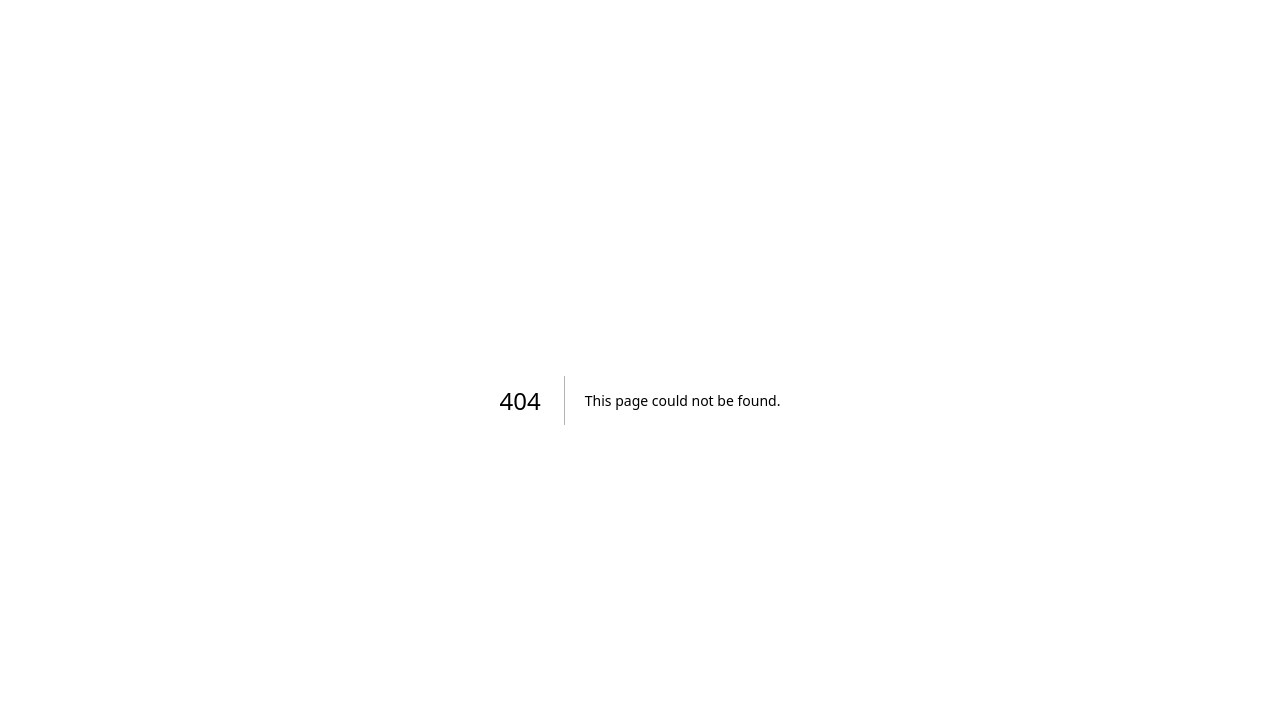
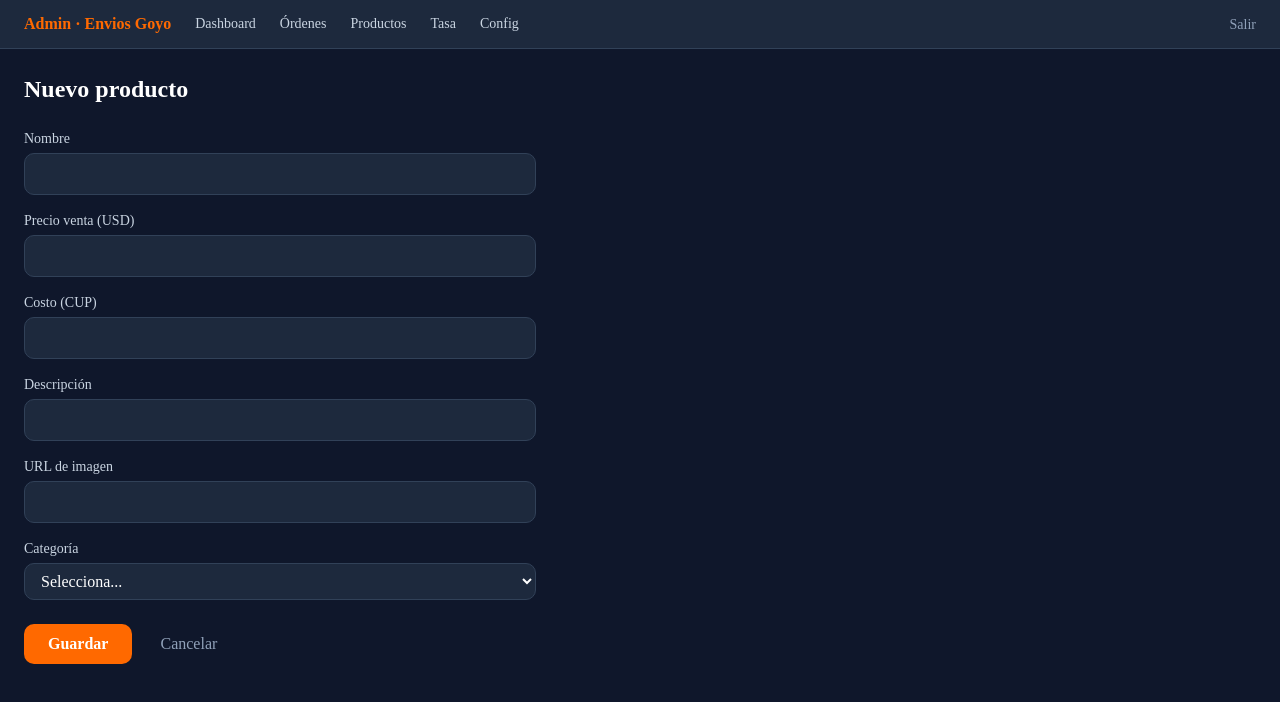
Before and after one commit to raulsp9007/envios-goyo-app, a Next.js app: page /admin/productos/nuevo in a window 1280 px wide. Before the commit this address had no page. Shown: the top 702 px of the page. Built offline with nearby package versions, Linux system fonts and the light colour scheme.

Commit message:
feat: admin products CRUD

```diff
--- /dev/null
+++ b/app/admin/productos/actions.ts
@@ -0,0 +1,40 @@
+'use server'
+
+import { createServiceClient } from '@/lib/supabase/server'
+import { revalidatePath } from 'next/cache'
+import { redirect } from 'next/navigation'
+import { z } from 'zod'
+
+const ProductSchema = z.object({
+  name: z.string().min(1),
+  category: z.string().min(1),
+  price_usd: z.coerce.number().min(0),
+  cost_cup: z.coerce.number().min(0),
+  description: z.string().optional(),
+  image_url: z.string().optional(),
+})
+
+export async function createProductAction(formData: FormData) {
+  const parsed = ProductSchema.safeParse(Object.fromEntries(formData))
+  if (!parsed.success) redirect('/admin/productos/nuevo?error=Datos+invalidos')
+
+  const supabase = createServiceClient()
+  await supabase.from('products').insert({ ...parsed.data, active: true })
+  revalidatePath('/admin/productos')
+  redirect('/admin/productos')
+}
+
+export async function updateProductAction(id: string, formData: FormData) {
+  const parsed = ProductSchema.partial().safeParse(Object.fromEntries(formData))
+  if (!parsed.success) return
+
+  const supabase = createServiceClient()
+  await supabase.from('products').update(parsed.data).eq('id', id)
+  revalidatePath('/admin/productos')
+}
+
+export async function toggleProductAction(id: string, active: boolean) {
+  const supabase = createServiceClient()
+  await supabase.from('products').update({ active }).eq('id', id)
+  revalidatePath('/admin/productos')
+}
--- /dev/null
+++ b/app/admin/productos/nuevo/page.tsx
@@ -0,0 +1,56 @@
+import { createProductAction } from '../actions'
+
+const CATEGORIES = ['Carnes', 'Granos', 'Despensa', 'Lácteos', 'Bebidas', 'Aseo', 'Viandas', 'Combos', 'Otros']
+
+export default function NewProductPage({ searchParams }: { searchParams: { error?: string } }) {
+  return (
+    <div className="max-w-lg">
+      <h1 className="text-2xl font-bold mb-6">Nuevo producto</h1>
+      {searchParams.error && (
+        <p className="text-red-400 text-sm mb-4">{searchParams.error}</p>
+      )}
+      <form action={createProductAction} className="space-y-4">
+        {[
+          { name: 'name', label: 'Nombre', type: 'text', required: true },
+          { name: 'price_usd', label: 'Precio venta (USD)', type: 'number', step: '0.01', required: true },
+          { name: 'cost_cup', label: 'Costo (CUP)', type: 'number', step: '0.01', required: true },
+          { name: 'description', label: 'Descripción', type: 'text' },
+          { name: 'image_url', label: 'URL de imagen', type: 'url' },
+        ].map(f => (
+          <div key={f.name}>
+            <label className="block text-sm text-slate-300 mb-1">{f.label}</label>
+            <input
+              name={f.name}
+              type={f.type}
+              step={(f as any).step}
+              required={f.required}
+              className="w-full bg-slate-800 border border-slate-700 text-white rounded-lg px-3 py-2 focus:outline-none focus:border-orange-500"
+            />
+          </div>
+        ))}
+        <div>
+          <label className="block text-sm text-slate-300 mb-1">Categoría</label>
+          <select
+            name="category"
+            required
+            className="w-full bg-slate-800 border border-slate-700 text-white rounded-lg px-3 py-2 focus:outline-none focus:border-orange-500"
+          >
+            <option value="">Selecciona...</option>
+            {CATEGORIES.map(c => <option key={c} value={c}>{c}</option>)}
+          </select>
+        </div>
+        <div className="flex gap-3 pt-2">
+          <button
+            type="submit"
+            className="bg-orange-500 hover:bg-orange-600 text-white font-bold px-6 py-2 rounded-lg"
+          >
+            Guardar
+          </button>
+          <a href="/admin/productos" className="text-slate-400 hover:text-white px-4 py-2">
+            Cancelar
+          </a>
+        </div>
+      </form>
+    </div>
+  )
+}
--- /dev/null
+++ b/app/admin/productos/page.tsx
@@ -0,0 +1,86 @@
+import { createServiceClient } from '@/lib/supabase/server'
+import { toggleProductAction } from './actions'
+import Link from 'next/link'
+import type { ProductWithCost } from '@/types'
+
+export default async function AdminProductsPage() {
+  const supabase = createServiceClient()
+  const { data } = await supabase
+    .from('products')
+    .select('*')
+    .order('category')
+    .order('name')
+
+  const products = (data ?? []) as ProductWithCost[]
+
+  const { data: rateRow } = await supabase
+    .from('exchange_rate')
+    .select('rate')
+    .eq('id', 1)
+    .single()
+  const rate = rateRow?.rate ?? 600
+
+  return (
+    <div>
+      <div className="flex justify-between items-center mb-6">
+        <h1 className="text-2xl font-bold">Productos</h1>
+        <Link
+          href="/admin/productos/nuevo"
+          className="bg-orange-500 hover:bg-orange-600 text-white font-bold px-4 py-2 rounded-lg text-sm"
+        >
+          + Nuevo producto
+        </Link>
+      </div>
+
+      <div className="bg-slate-800 border border-slate-700 rounded-xl overflow-hidden">
+        <table className="w-full text-sm">
+          <thead>
+            <tr className="border-b border-slate-700 text-slate-400">
+              <th className="text-left p-3">Producto</th>
+              <th className="text-left p-3">Categoría</th>
+              <th className="text-right p-3">Precio USD</th>
+              <th className="text-right p-3">Costo CUP</th>
+              <th className="text-right p-3">Ganancia est. %</th>
+              <th className="text-center p-3">Activo</th>
+            </tr>
+          </thead>
+          <tbody>
+            {products.map(p => {
+              const revenueCup = p.price_usd * rate
+              const profitPct = revenueCup > 0
+                ? Math.round(((revenueCup - p.cost_cup) / revenueCup) * 100)
+                : 0
+              return (
+                <tr key={p.id} className="border-b border-slate-700 last:border-0">
+                  <td className="p-3 text-white">{p.name}</td>
+                  <td className="p-3 text-slate-400">{p.category}</td>
+                  <td className="p-3 text-right text-orange-400">${p.price_usd.toFixed(2)}</td>
+                  <td className="p-3 text-right text-slate-300">{p.cost_cup.toFixed(0)} CUP</td>
+                  <td className="p-3 text-right">
+                    <span className={profitPct > 0 ? 'text-green-400' : 'text-red-400'}>
+                      {profitPct}%
+                    </span>
+                  </td>
+                  <td className="p-3 text-center">
+                    <form action={toggleProductAction.bind(null, p.id, !p.active)}>
+                      <button
+                        type="submit"
+                        className={`px-2 py-1 rounded text-xs font-medium ${
+                          p.active
+                            ? 'bg-green-900 text-green-300'
+                            : 'bg-slate-700 text-slate-400'
+                        }`}
+                      >
+                        {p.active ? 'Activo' : 'Inactivo'}
+                      </button>
+                    </form>
+                  </td>
+                </tr>
+              )
+            })}
+          </tbody>
+        </table>
+      </div>
+    </div>
+  )
+}
```
